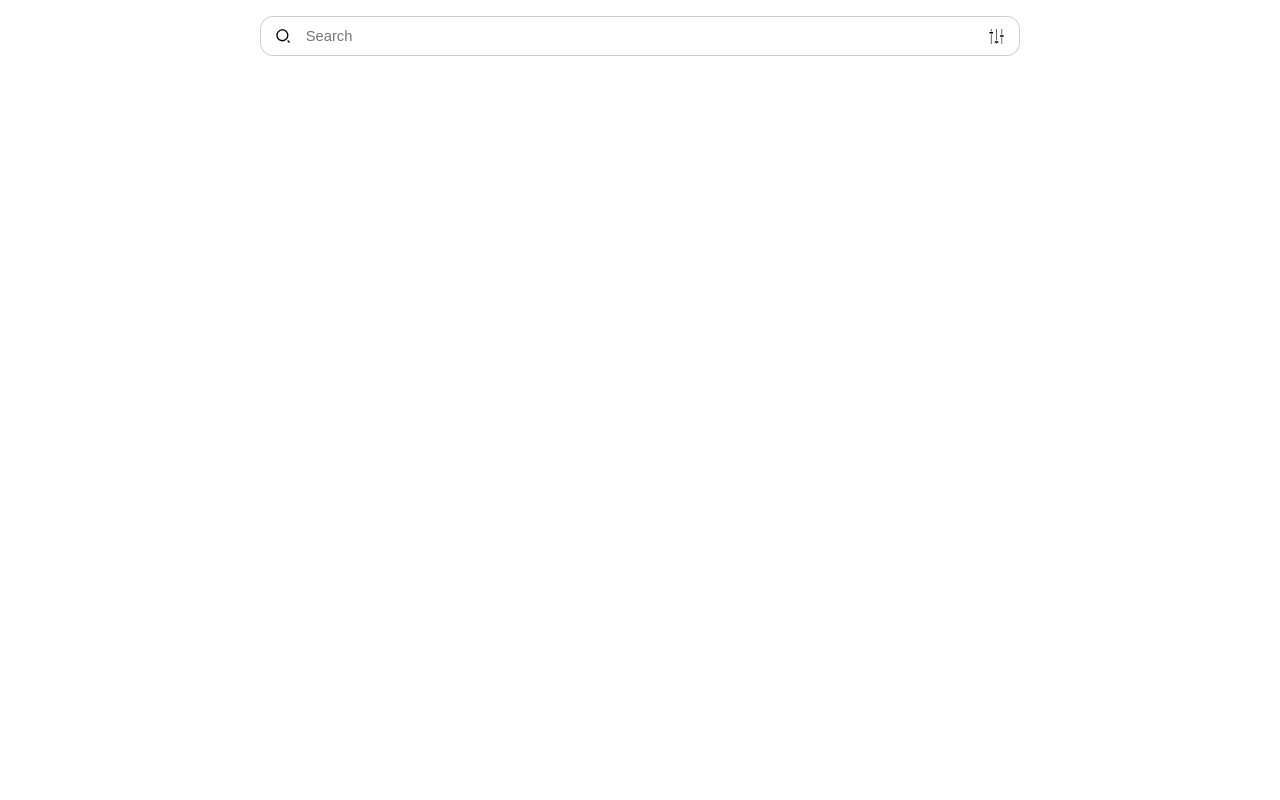
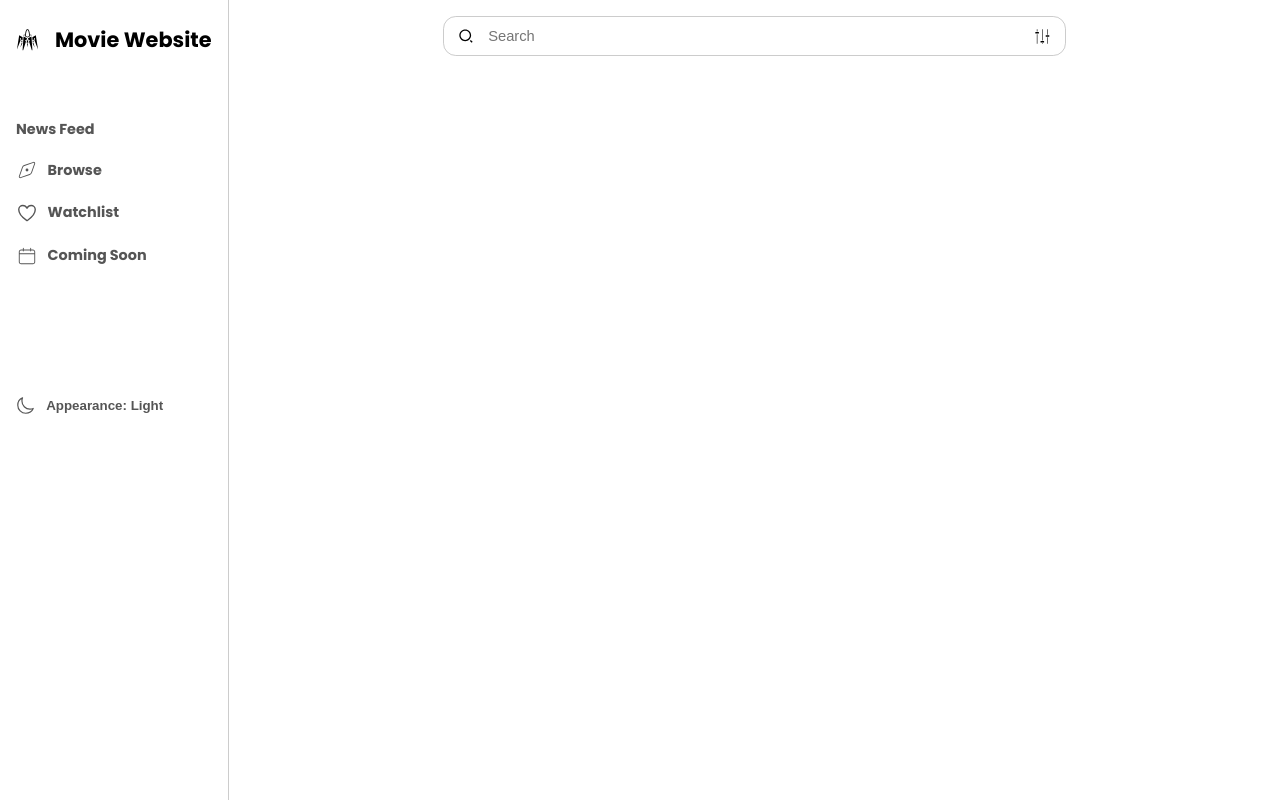
Before and after one commit to Beridze0/movie-website, a React (Vite) app: page /movie/1 in a window 1280 px wide. Before the commit this address had no page. Built offline with nearby package versions, Linux system fonts and the light colour scheme.

Commit message:
finished sidebar problem

```diff
--- a/src/App.jsx
+++ b/src/App.jsx
@@ -26,11 +26,11 @@ const App = () => {
 
 
   const location = useLocation()
-  const sidebarVisible = location.pathname === "/"
+  const smallSidebar = location.pathname != "/movie"
 
   return (
     <div className='app'>
-      {sidebarVisible && <Sidebar toggleDarkMode={toggleDarkMode} darkMode={darkMode} />}
+       <Sidebar toggleDarkMode={toggleDarkMode} darkMode={darkMode} smallSidebar={smallSidebar} />
       <div className='main-content'>
         <Navbar />
         <Routes>
--- a/src/components/Sidebar/Sidebar.css
+++ b/src/components/Sidebar/Sidebar.css
@@ -11,7 +11,7 @@
     padding: 1.5rem 1rem;
     gap: 1rem;
     color: var(--secondary-text-color);
-    width: 270px;
+    width: fit-content;
 }
 
 .sidebar-logo{
--- a/src/components/Sidebar/Sidebar.jsx
+++ b/src/components/Sidebar/Sidebar.jsx
@@ -9,7 +9,7 @@ import { IoMoonOutline } from "react-icons/io5";
 import { PiSun } from "react-icons/pi";
 import { NavLink, useNavigate } from 'react-router-dom';
 
-const Sidebar = ({toggleDarkMode, darkMode}) => {
+const Sidebar = ({toggleDarkMode, darkMode, smallSidebar}) => {
 
     const navigate = useNavigate()
 
@@ -18,11 +18,11 @@ const Sidebar = ({toggleDarkMode, darkMode}) => {
         <div className='sidebar'>
         <div className='sidebar-logo' onClick={()=>navigate('/')}>
             <GiSpiderBot size={23} className='logo-icon' />
-            <h1>Movie Website</h1>
+            {smallSidebar &&  <h1>Movie Website</h1>}
         </div>
         <div className='sidebar-navigation'>
             <div className='news-feed'>
-                <h1>News Feed</h1>
+            {smallSidebar &&  <h1>News Feed</h1>}
                 <NavLink
                     to="/"
                     className={({ isActive }) =>
@@ -30,7 +30,7 @@ const Sidebar = ({toggleDarkMode, darkMode}) => {
                     }
                     >
                     <CiCompass1 className={({isActive}) => isActive? "active-icon" : ""} size={22} />
-                    <p>Browse</p>
+                        {smallSidebar && <p>Browse</p>}
                 </NavLink>
                 <NavLink
                     to="/watchlist"
@@ -39,7 +39,7 @@ const Sidebar = ({toggleDarkMode, darkMode}) => {
                     }
                     >
                     <IoHeartOutline size={22} />
-                    <p>Watchlist</p>
+                    {smallSidebar && <p>Watchlist</p>}
                 </NavLink>
                 <NavLink
                     to="/coming-soon"
@@ -48,18 +48,18 @@ const Sidebar = ({toggleDarkMode, darkMode}) => {
                     }
                     >
                     <CiCalendar size={22} />
-                    <p>Coming Soon</p>
+                    {smallSidebar && <p>Coming Soon</p>}
                 </NavLink>
             </div>
             <div className='sidebar-profile'>
                 <button className='theme-btn' onClick={toggleDarkMode}>
                 {darkMode ? (
                         <>
-                        <PiSun size={19} /> Appearance: Dark
+                        <PiSun size={19} /> {smallSidebar && <p>Appearance: Dark</p>}
                         </>
                             ) : (
                         <>
-                        <IoMoonOutline size={19} /> Appearance: Light
+                        <IoMoonOutline size={19} /> {smallSidebar && <p>Appearance: Light</p>}
                         </>
                     )}
                 </button>
--- a/src/pages/Movie/Movie.css
+++ b/src/pages/Movie/Movie.css
@@ -6,7 +6,7 @@
 .movie{
     display: flex;
     gap: 2rem;
-    padding: 1rem 4rem;
+    padding: 1rem 3rem;
     align-items: center;
     justify-content: center;
 }
```
